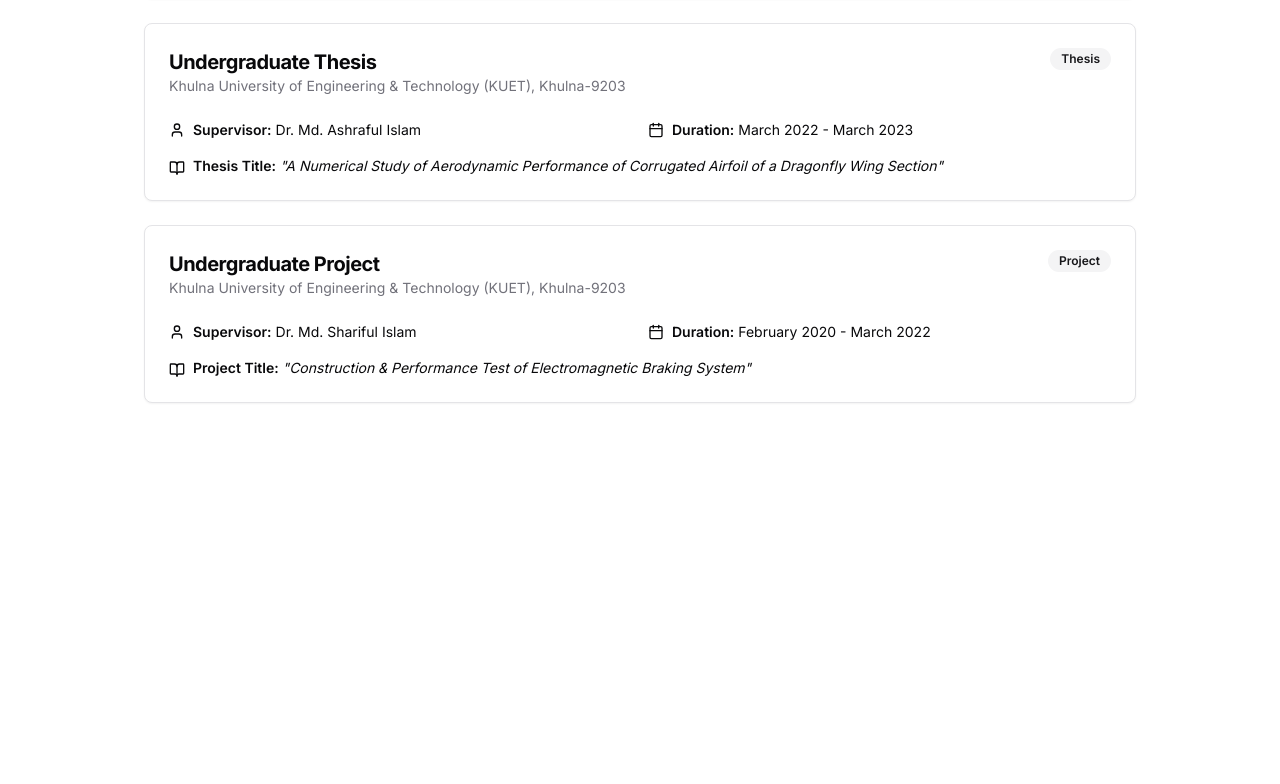
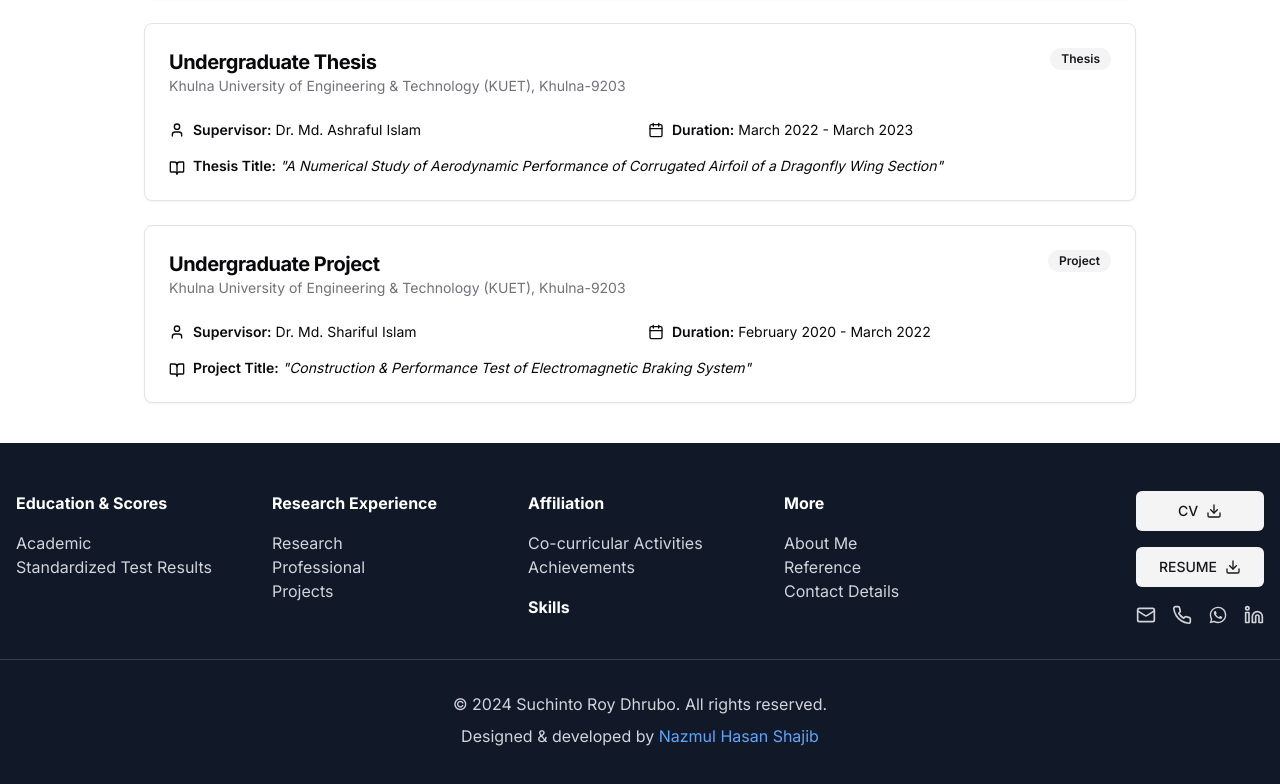
Before and after one commit to srdhrubo/srdhrubo, a Next.js app: page /research_experience in a window 1280 px wide. Shown: the part 2381-3165 px from the top of the page. Before the commit the page ends 2824 px from the top, so only its background shows below. Built offline with nearby package versions, Linux system fonts and the light colour scheme.

Commit message:
added footer component and added footer to the main layout

```diff
--- a/src/app/layout.tsx
+++ b/src/app/layout.tsx
@@ -2,6 +2,7 @@ import type { Metadata } from "next";
 import { Inter } from "next/font/google";
 import "./globals.css";
 import NavigationBar from "../components/NavBar";
+import Footer from "@/components/footer";
 
 const inter = Inter({ subsets: ["latin"] });
 
@@ -19,7 +20,8 @@ export default function RootLayout({
     <html lang="en">
       <body className={`box-border overflow-x-hidden ${inter.className}`}>
         <NavigationBar />
-        {children}
+        <main>{children}</main>
+        <Footer />
       </body>
     </html>
   );
--- /dev/null
+++ b/src/components/footer.tsx
@@ -0,0 +1,143 @@
+import { DownloadIcon, LinkedinIcon, MailIcon, PhoneIcon } from "lucide-react";
+import { MdWhatsapp } from "react-icons/md";
+import Link from "next/link";
+import { Button } from "./ui/button";
+
+export default function Footer() {
+  return (
+    <footer className="bg-gray-900 text-gray-300 py-12 pl-global-padding">
+      <div className="container mx-auto px-4 grid grid-cols-1 md:grid-cols-3 lg:grid-cols-5 gap-8">
+        <div>
+          <h3 className="text-white font-bold mb-4">Education & Scores</h3>
+          <ul>
+            <li>
+              <Link href="/academic" className="hover:text-gray-400">
+                Academic
+              </Link>
+            </li>
+            <li>
+              <Link
+                href="/standardized-test-results"
+                className="hover:text-gray-400"
+              >
+                Standardized Test Results
+              </Link>
+            </li>
+          </ul>
+        </div>
+
+        <div>
+          <h3 className="text-white font-bold mb-4">Research Experience</h3>
+          <ul>
+            <li>
+              <Link href="/research_experience" className="hover:text-gray-400">
+                Research
+              </Link>
+            </li>
+            <li>
+              <Link
+                href="/professional_experience"
+                className="hover:text-gray-400"
+              >
+                Professional
+              </Link>
+            </li>
+            <li>
+              <Link href="/projects" className="hover:text-gray-400">
+                Projects
+              </Link>
+            </li>
+          </ul>
+        </div>
+
+        <div>
+          <h3 className="text-white font-bold mb-4">Affiliation</h3>
+          <ul>
+            <li>
+              <Link href="/co-curriculars" className="hover:text-gray-400">
+                Co-curricular Activities
+              </Link>
+            </li>
+            <li>
+              <Link href="/achievements" className="hover:text-gray-400">
+                Achievements
+              </Link>
+            </li>
+          </ul>
+
+          <h3 className="text-white font-bold mt-4">
+            <Link href="/skills" className="hover:text-gray-400">
+              Skills
+            </Link>
+          </h3>
+        </div>
+
+        <div>
+          <h3 className="text-white font-bold mb-4">More</h3>
+          <ul>
+            <li>
+              <Link href="/about" className="hover:text-gray-400">
+                About Me
+              </Link>
+            </li>
+            <li>
+              <Link href="/reference" className="hover:text-gray-400">
+                Reference
+              </Link>
+            </li>
+            <li>
+              <Link href="/contacts" className="hover:text-gray-400">
+                Contact Details
+              </Link>
+            </li>
+          </ul>
+        </div>
+
+        <div className="flex flex-col lg:items-end gap-4">
+          <Button variant="secondary" className="w-32" asChild>
+            <Link href="/download/cv">
+              CV <DownloadIcon className="w-4 ml-2" />
+            </Link>
+          </Button>
+          <Button variant="secondary" className="w-32" asChild>
+            <Link href="/download/resume">
+              RESUME <DownloadIcon className="w-4 ml-2" />
+            </Link>
+          </Button>
+          <div className="flex items-center gap-4">
+            <Link href="mailto:srdhrubo97@gmail.com" target="_blank">
+              <MailIcon className="w-5" />
+            </Link>
+            <Link href="tel:+8801531783368" target="_blank">
+              <PhoneIcon className="w-5" />
+            </Link>
+            <Link href="https://wa.me/+8801531783368" target="_blank">
+              <MdWhatsapp className="w-5" size="20" />
+            </Link>
+            <Link href="https://www.linkedin.com/in/srdhrubo" target="_blank">
+              <LinkedinIcon className="w-5" />
+            </Link>
+          </div>
+        </div>
+      </div>
+
+      <div className="border-t border-gray-700 mt-8 pt-8 text-center">
+        <p>
+          &copy; {new Date().getFullYear()} Suchinto Roy Dhrubo. All rights
+          reserved.
+        </p>
+        <p className="mt-2">
+          Designed & developed by{" "}
+          <Link
+            href="https://github.com/shojib116"
+            target="_blank"
+            rel="noopener noreferrer"
+            className="text-blue-400 hover:underline"
+          >
+            Nazmul Hasan Shajib
+          </Link>
+        </p>
+      </div>
+    </footer>
+  );
+}
```
